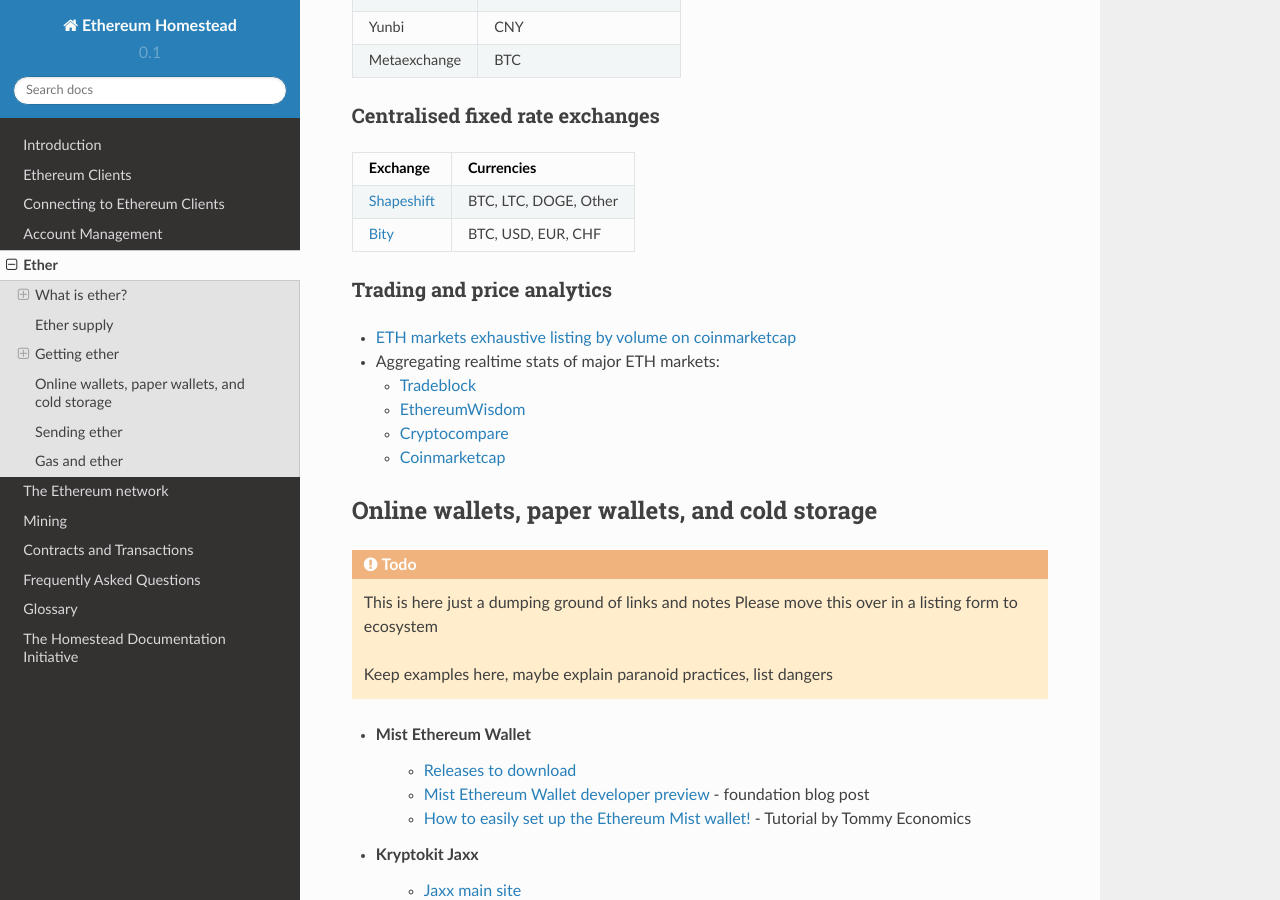
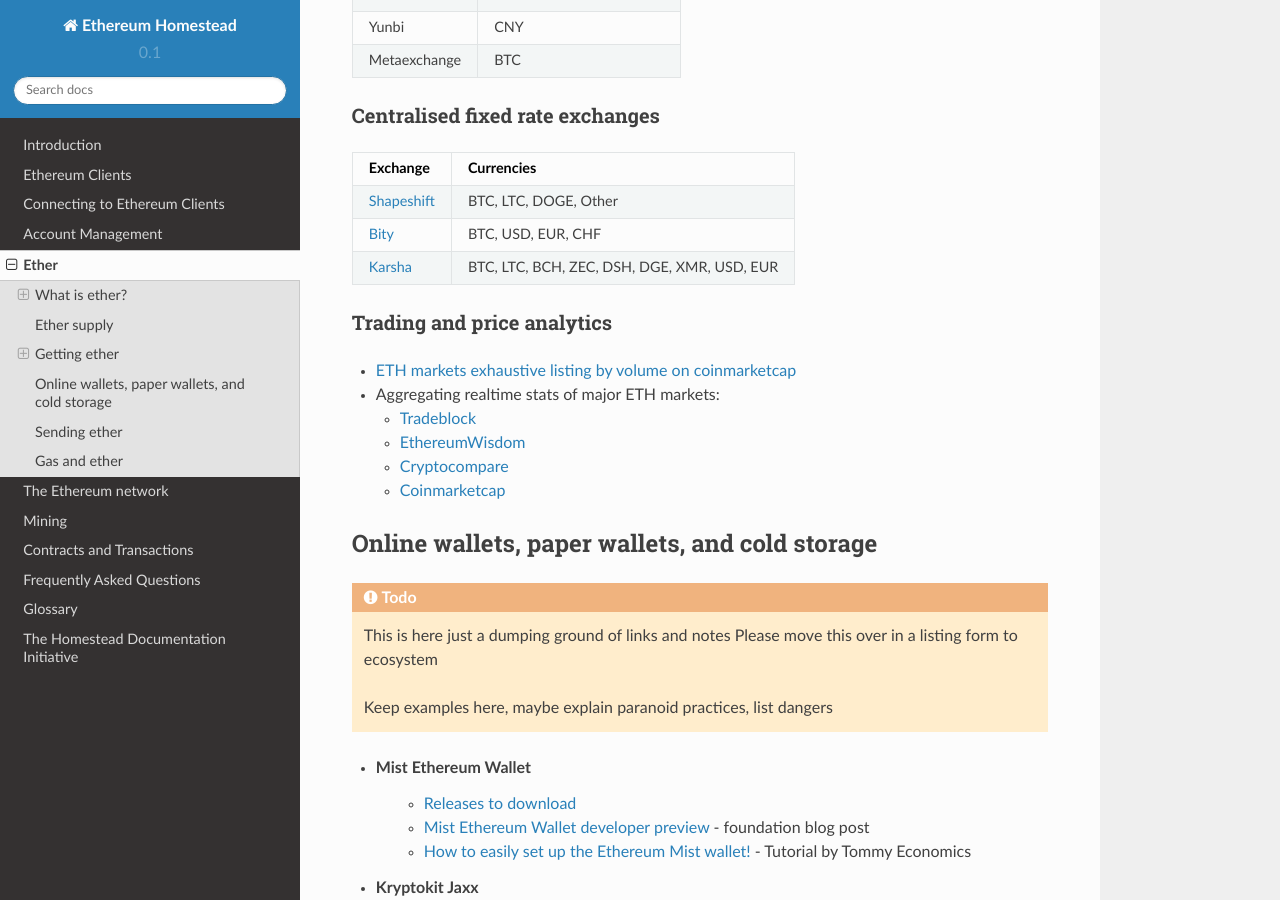
Before and after one commit to ethereum/homestead-guide, a Sphinx documentation site: the page built from source/ether.rst, in a window 1280 px wide and 900 px high, scrolled down 2064 px. Built offline with Sphinx 7.4.7 and the Read the Docs theme 2.0.0, drawn with Linux system fonts in a browser that asks for light colours.

Commit message:
Add Karsha Exchange

```diff
--- a/source/ether.rst
+++ b/source/ether.rst
@@ -95,10 +95,12 @@
 ========================== ============================
 `Shapeshift`_              BTC, LTC, DOGE, Other
 `Bity`_                    BTC, USD, EUR, CHF
+`Karsha`_                  BTC, LTC, BCH, ZEC, DSH, DGE, XMR, USD, EUR
 ========================== ============================
 
 .. _Bity: https://bity.com
 .. _Shapeshift: shapeshift.io
+.. _Karsha: https://karsha.biz
 
 
 Trading and price analytics
```
